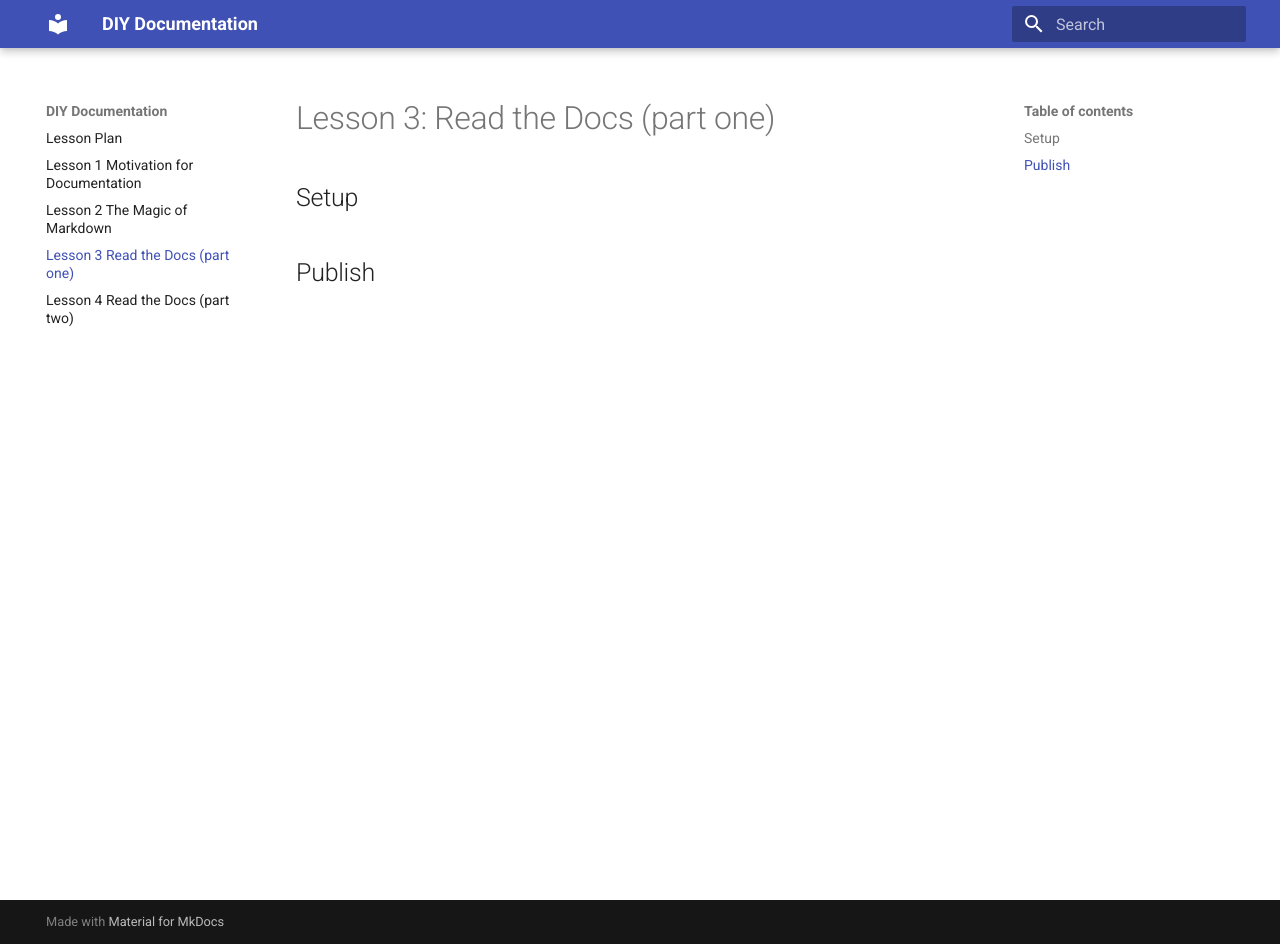
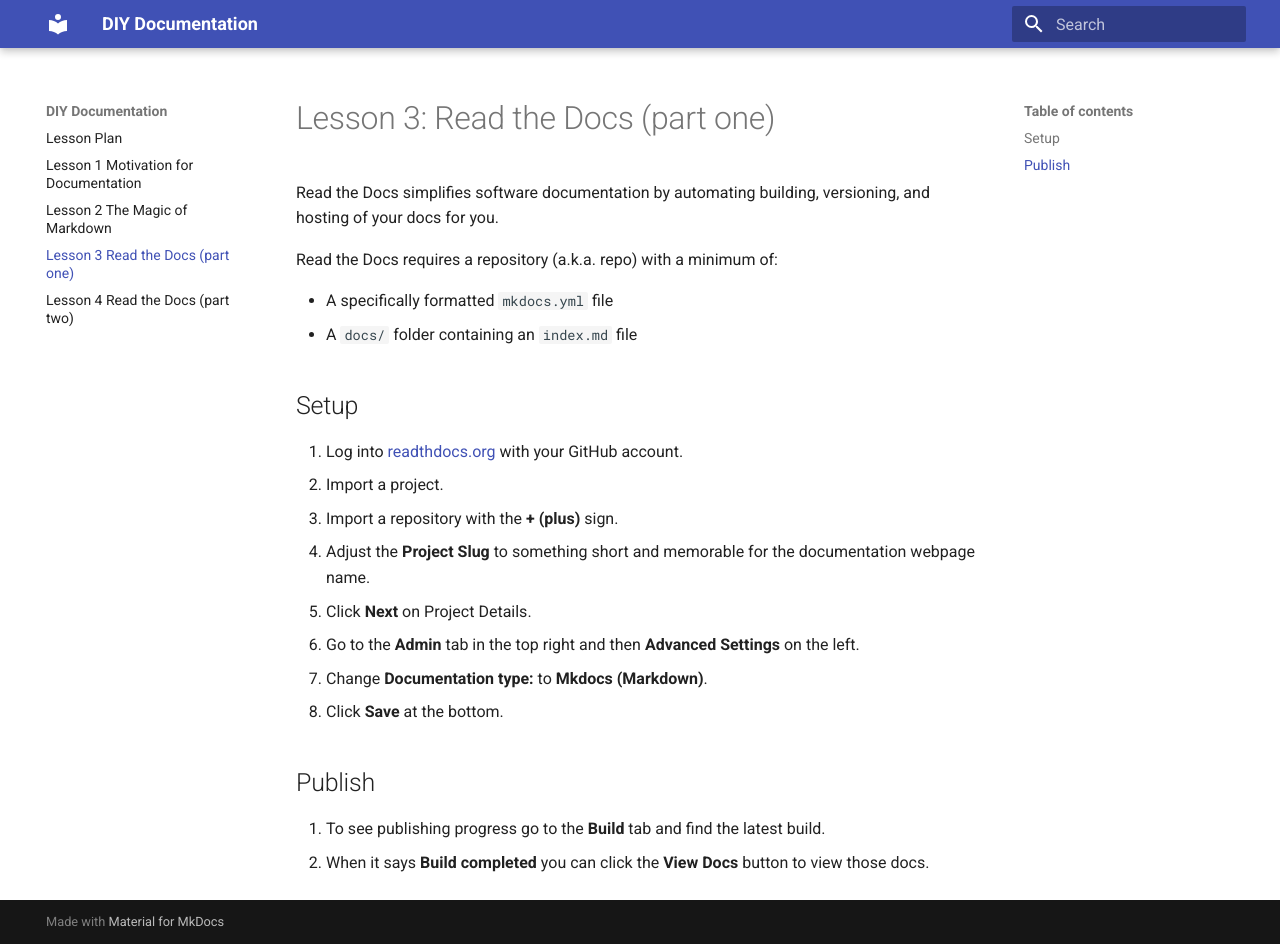
Before and after one commit to rchampieux/diy-documentation, an MkDocs documentation site: the page built from docs/lesson3.md, in a window 1280 px wide and 944 px high. Built offline with MkDocs 1.6.1 and Material for MkDocs 9.7.7, drawn with Linux system fonts in a browser that asks for light colours; old or Windows-style settings are respelled for this version of MkDocs.

Commit message:
Update lesson3.md
Added content to the third lesson.

```diff
--- a/docs/lesson3.md
+++ b/docs/lesson3.md
@@ -1,5 +1,24 @@
 # Lesson 3: Read the Docs (part one)
+
+Read the Docs simplifies software documentation by automating building, versioning, and hosting of your docs for you.
+
+Read the Docs requires a repository (a.k.a. repo) with a minimum of:
+
+- A specifically formatted `mkdocs.yml` file
+- A `docs/` folder containing an `index.md` file
 
 ## Setup
 
+1. Log into [readthdocs.org](https://readthedocs.org/accounts/login/) with your GitHub account.
+1. Import a project.
+1. Import a repository with the **+ (plus)** sign.
+1. Adjust the **Project Slug** to something short and memorable for the documentation webpage name.
+1. Click **Next** on Project Details.
+1. Go to the **Admin** tab in the top right and then **Advanced Settings** on the left.
+1. Change **Documentation type:** to **Mkdocs (Markdown)**.
+1. Click **Save** at the bottom.
+
 ## Publish
+
+1. To see publishing progress go to the **Build** tab and find the latest build.
+1. When it says **Build completed** you can click the **View Docs** button to view those docs.
```
